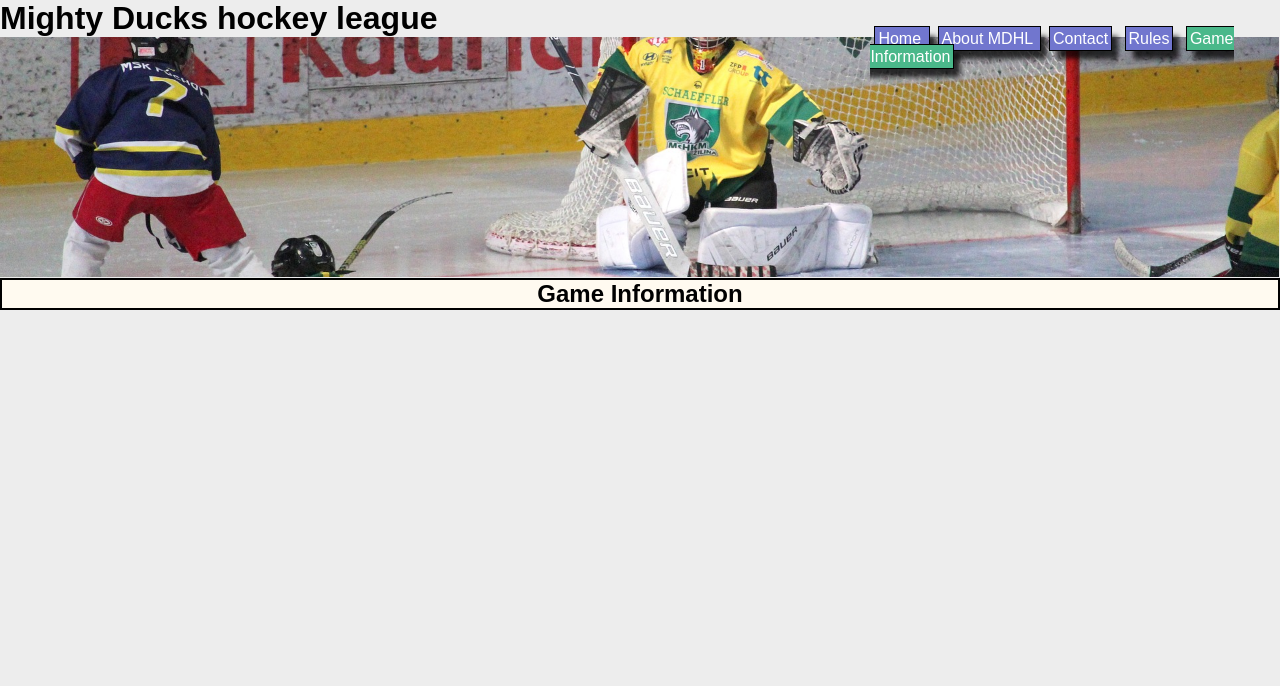
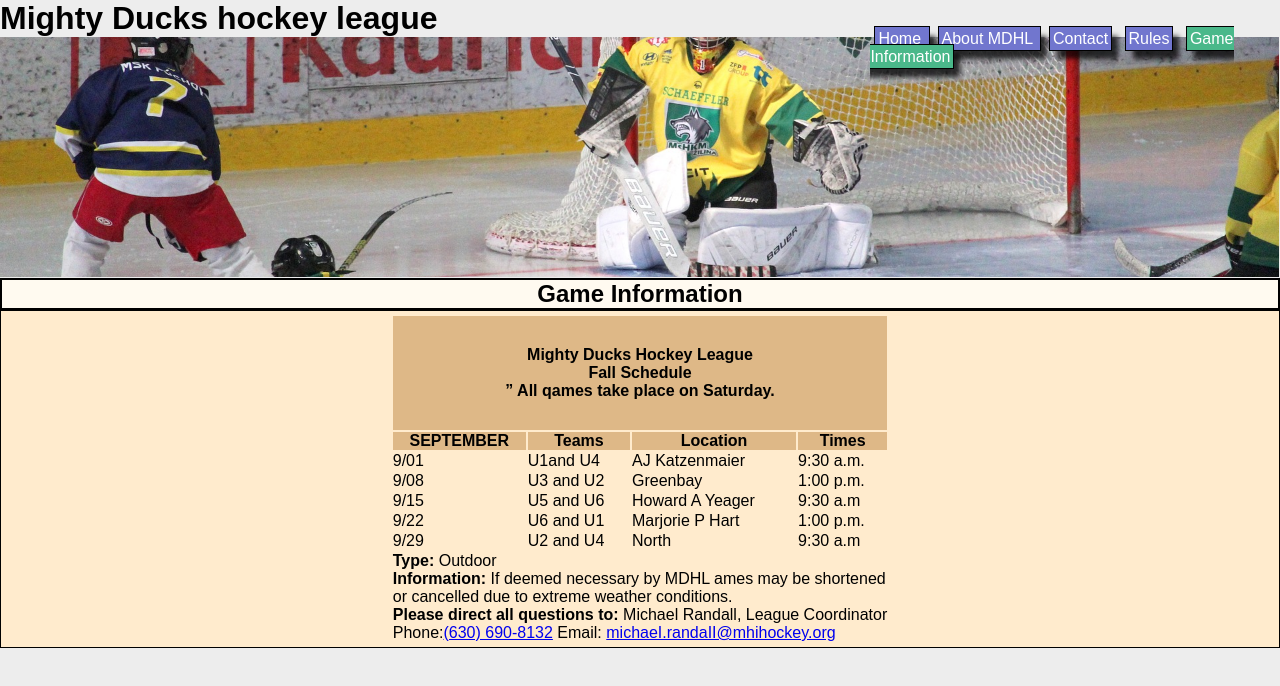
Before and after one commit to DenisAku01/MDHL_Manriquez, a plain HTML site: page GameInformation.html in a window 1280 px wide. Drawn offline with Linux system fonts and the light colour scheme.

Commit message:
Creacion de Informacion de Juego

```diff
--- a/GameInformation.html
+++ b/GameInformation.html
@@ -26,7 +26,63 @@
     </div>
     <main class="articulos">
         <h2 class="lugar">Game Information</h2>
+            <table class="conteinerRules">
 
+                <tr>
+                    <th class="titulo" colspan="4">Mighty Ducks Hockey League<br>
+                        Fall Schedule<br>
+
+                    ” All qames take place on Saturday.</th>
+                </tr>
+                <tr>
+
+                    <th>SEPTEMBER</th>
+                    <th>Teams</th>
+                    <th>Location</th>
+                    <th>Times</th>
+                </tr>
+                <tr>
+                    <td>9/01 </td>
+                    <td>U1and U4</td>
+                    <td>AJ Katzenmaier</td>
+                    <td>9:30 a.m.</td>
+                </tr>
+                <tr>
+                    <td>9/08</td>
+                    <td>U3 and U2</td>
+                    <td>Greenbay</td>
+                    <td>1:00 p.m.</td>
+                </tr>
+                <tr>
+                    <td>9/15</td>
+                    <td>U5 and U6</td>
+                    <td>Howard A Yeager</td>
+                    <td>9:30 a.m</td>
+                </tr>
+                <tr>
+                    <td>9/22</td>
+                    <td>U6 and U1</td>
+                    <td>Marjorie P Hart</td>
+                    <td>1:00 p.m.</td>
+                </tr>
+                <tr>
+                    <td>9/29</td>
+                    <td>U2 and U4</td>
+                    <td>North</td>
+                    <td>9:30 a.m</td>
+                </tr>
+
+                    <tr>
+                        <td colspan="4"><b>Type:</b>  Outdoor <br>
+                            <b>Information:</b>  If deemed necessary by MDHL ames may be shortened<br>
+                                or cancelled due to extreme weather conditions.<br>
+
+
+                            <b>Please direct all questions to:</b> Michael Randall, League Coordinator<br>
+                            Phone:<a href="tel:+(630)690-8132" target="_blank">(630) 690-8132</a> Email: <a href="mailto:michaeI.randaII@mhihockey.org" target="_blank">michaeI.randaII@mhihockey.org</a></td>
+                    </tr>
+
+            </table>
     </main>
 
 </body>
--- a/style.css
+++ b/style.css
@@ -123,3 +123,25 @@ box-shadow: 7px 9px 5px -1px rgba(0,0,0,0.75);
     width: 80%;
     margin: 5px;
 }
+
+.conteinerRules{
+    display: flex;
+    border: 1px solid black;
+    justify-content: center;
+    justify-self: center;
+}
+
+th{
+    background-color: burlywood;
+    color: black;
+
+}
+table{
+    background-color: blanchedalmond;
+    padding: 3px;
+}
+
+.titulo{
+    padding: 30px;
+    text-align: center;
+}
```
Also changed, not shown: Rules.html (+1 -1 lines).
